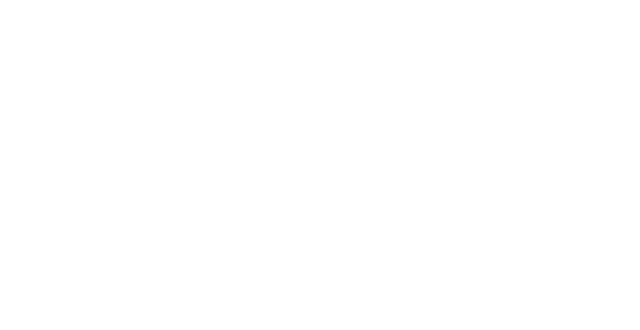
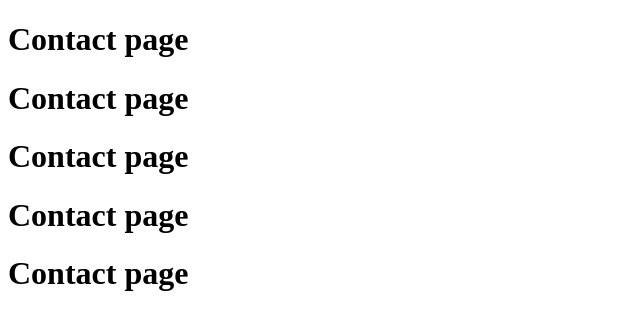
Before and after one commit to stemehdiskills/project-29-03-2024, a plain HTML site: page contact.html in a window 1280 px wide. Shown: the whole page, without its empty margins (0-640 px from the left). Drawn offline with Linux system fonts and the light colour scheme.

```diff
--- a/contact.html
+++ b/contact.html
@@ -8,6 +8,11 @@
 </head>
 <body>
 
+<h1>Contact page</h1>
+<h1>Contact page</h1>
+<h1>Contact page</h1>
+<h1>Contact page</h1>
+<h1>Contact page</h1>
 
 <script src=""></script>
 </body>
--- a/css/animate.css
+++ b/css/animate.css
@@ -1,7 +1,5 @@
-
 /* reset css */
-*
-{
+* {
     padding: 0;
     margin: 0;
     box-sizing: border-box;
```
